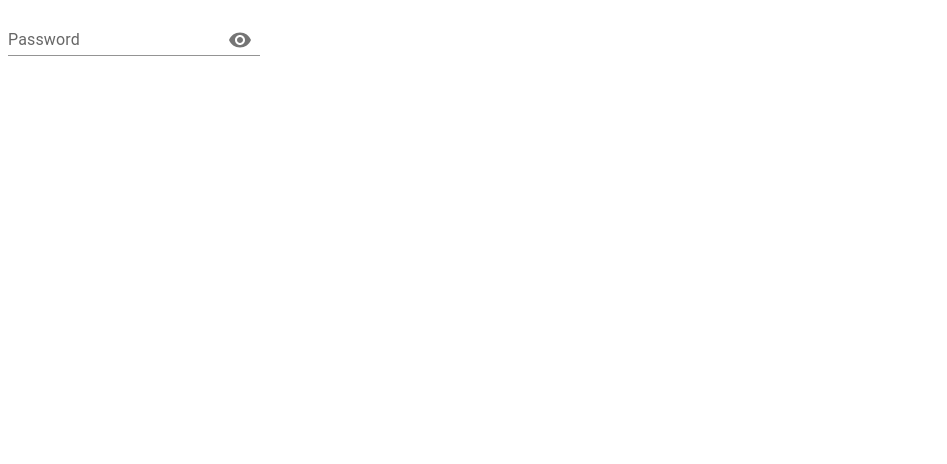
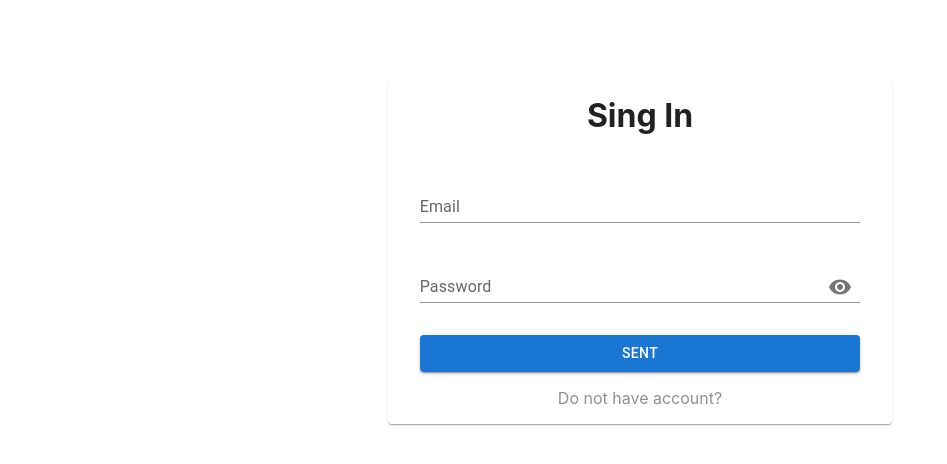
Before and after one commit to Mart7anova/cards, a React (Create React App) app: page /#/ in a window 1280 px wide. Shown: the top 464 px of the page, without its empty margins (0-947 px from the left). Built offline with nearby package versions, Linux system fonts and the light colour scheme; no server answers.

Commit message:
feat: add Sign In

```diff
--- a/package.json
+++ b/package.json
@@ -23,6 +23,7 @@
     "react-redux": "^8.0.4",
     "react-router-dom": "^6.4.2",
     "react-scripts": "5.0.1",
+    "sass": "^1.55.0",
     "typescript": "^4.4.2",
     "web-vitals": "^2.1.0"
   },
--- /dev/null
+++ b/src/features/auth/signIn/SignIn.module.scss
@@ -0,0 +1,13 @@
+.formContainer{
+  display: flex;
+  justify-content: center;
+
+  .title{
+    text-align: center;
+  }
+
+  .textInfo{
+    text-align: center;
+    opacity: 0.5;
+  }
+}
--- a/src/features/auth/signIn/SignIn.tsx
+++ b/src/features/auth/signIn/SignIn.tsx
@@ -9,14 +9,12 @@ import InputAdornment from '@mui/material/InputAdornment';
 import FormControl from '@mui/material/FormControl';
 import Visibility from '@mui/icons-material/Visibility';
 import VisibilityOff from '@mui/icons-material/VisibilityOff';
+import {validateValuesForForm} from '../../../common/utils/validateValuesForForm';
+import {Button, Paper, TextField} from '@mui/material';
+import s from './SignIn.module.scss'
+
 
 const {signIn} = authActions
-
-type FormikErrorsType = {
-    email?: string
-    password?: string
-    rememberMe?: boolean
-}
 
 export const SignIn = () => {
     const dispatch = useAppDispatch()
@@ -27,47 +25,56 @@ export const SignIn = () => {
         initialValues: {
             email: '',
             password: '',
-            rememberMe: false
+            rememberMe: false,
         },
         validate: values => {
-            const errors: FormikErrorsType = {}
-            if (!values.email) {
-                errors.email = 'email required'
-            } else if (!/^[A-Z0-9._%+-]+@[A-Z0-9.-]+\.[A-Z]{2,4}$/i.test(values.email)) {
-                errors.email = 'Invalid email address'
-            }
-            if (!values.password) {
-                errors.password = 'password required';
-            } else if (values.password.length < 3) {
-                errors.password = 'The password is too short'
-            } else if (values.password.length < 8) {
-                errors.password = 'Put more then 8 symbols, please.'
-            }
-            return errors
+            return validateValuesForForm(values)
         },
-        onSubmit: (values) => {
+        onSubmit: values => {
             dispatch(signIn(values))
         },
     });
+
+    const emailError = formik.errors.email && formik.touched.email
+    const passError = formik.errors.password && formik.touched.password
+
     return (
-        <FormControl sx={{m: 1, width: '25ch'}} variant="standard">
-            <InputLabel
-                color={formik.errors.password ? 'error' : 'primary'}>{formik.errors.password || 'Password'}</InputLabel>
+        <form onSubmit={formik.handleSubmit} className={s.formContainer}>
+            <Paper sx={{m: 10, width: '50ch'}}>
+                <FormControl sx={{p: 2, display: 'flex', justifyContent: 'center', flexDirection: 'column'}}>
+
+                    <h1 className={s.title}>Sing In</h1>
+
+                     <TextField variant={'standard'}
+                               sx={{m:2, mt: 5}}
+                               color={emailError ? 'error': 'primary'}
+                               label={emailError ? formik.errors.email : 'Email'}
+                               error={!!emailError}
+                                {...formik.getFieldProps('email')}
+                    />
+
+                    <FormControl variant="standard" sx={{m: 2}}>
+                        <InputLabel color={passError ? 'error' : 'primary'}>
+                            {passError ? formik.errors.password : 'Password'}
+                        </InputLabel>
                         <Input type={showPass ? 'text' : 'password'}
-                   aria-label={'gfhfg'}
-                   error={!!formik.errors.password}
+                               error={!!passError}
                                {...formik.getFieldProps('password')}
                                endAdornment={
-                       <InputAdornment position="end">
-                           <IconButton
-                               aria-label="toggle password visibility"
-                               onClick={() => setShowPass(!showPass)}
-                           >
+                                   <InputAdornment position={'end'}>
+                                       <IconButton onClick={() => setShowPass(!showPass)}>
                                            {showPass ? <VisibilityOff/> : <Visibility/>}
                                        </IconButton>
                                    </InputAdornment>
                                }
                         />
                     </FormControl>
+
+                    <Button type={'submit'} variant={'contained'} sx={{m: 2}}>sent</Button>
+
+                    <p className={s.textInfo}>Do not have account?</p>
+                </FormControl>
+            </Paper>
+        </form>
     );
 };
```
Also changed, not shown: 1 other file (tests, documents, lock files or other folders). Lines whose indentation alone changed are shown as unchanged.
